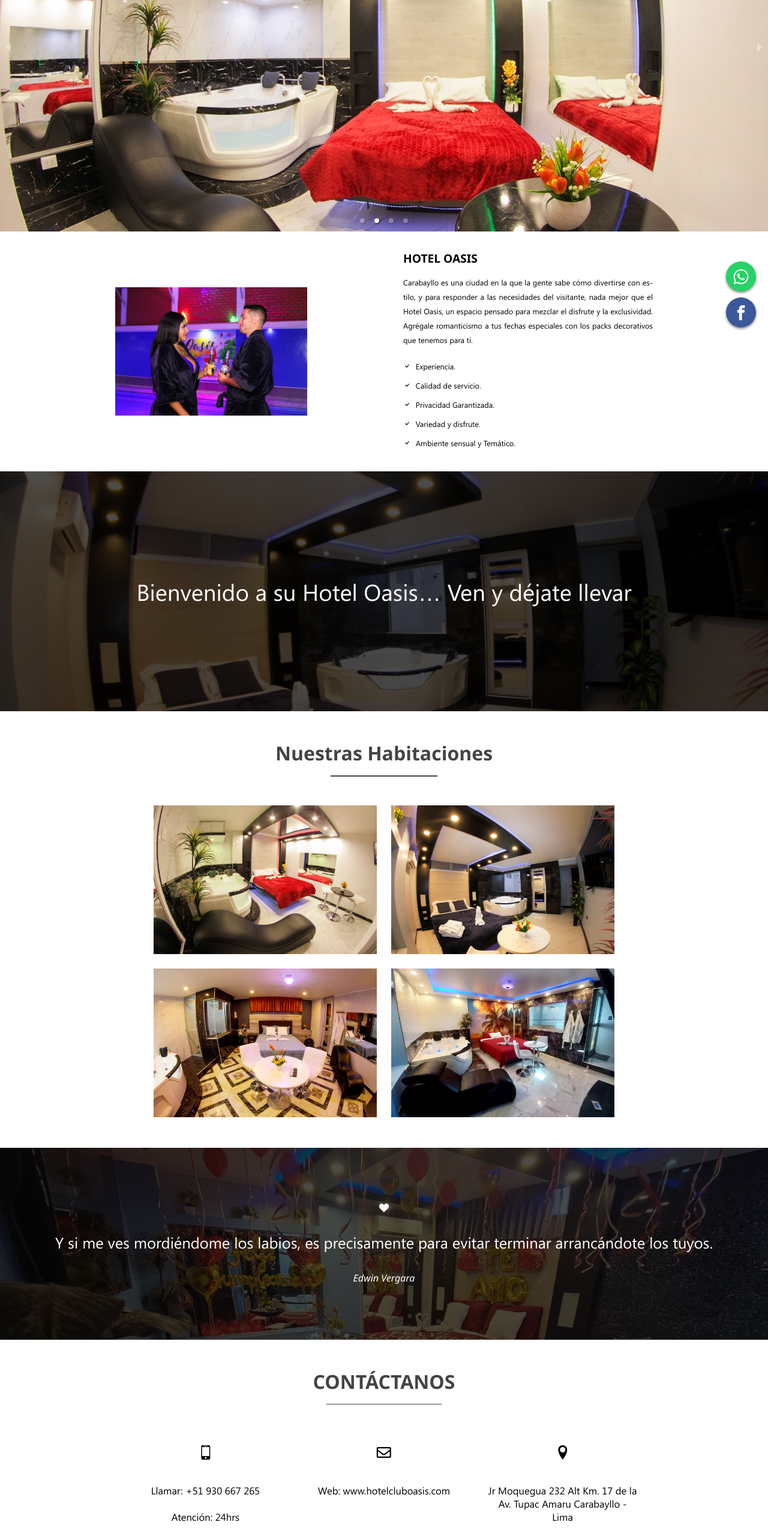
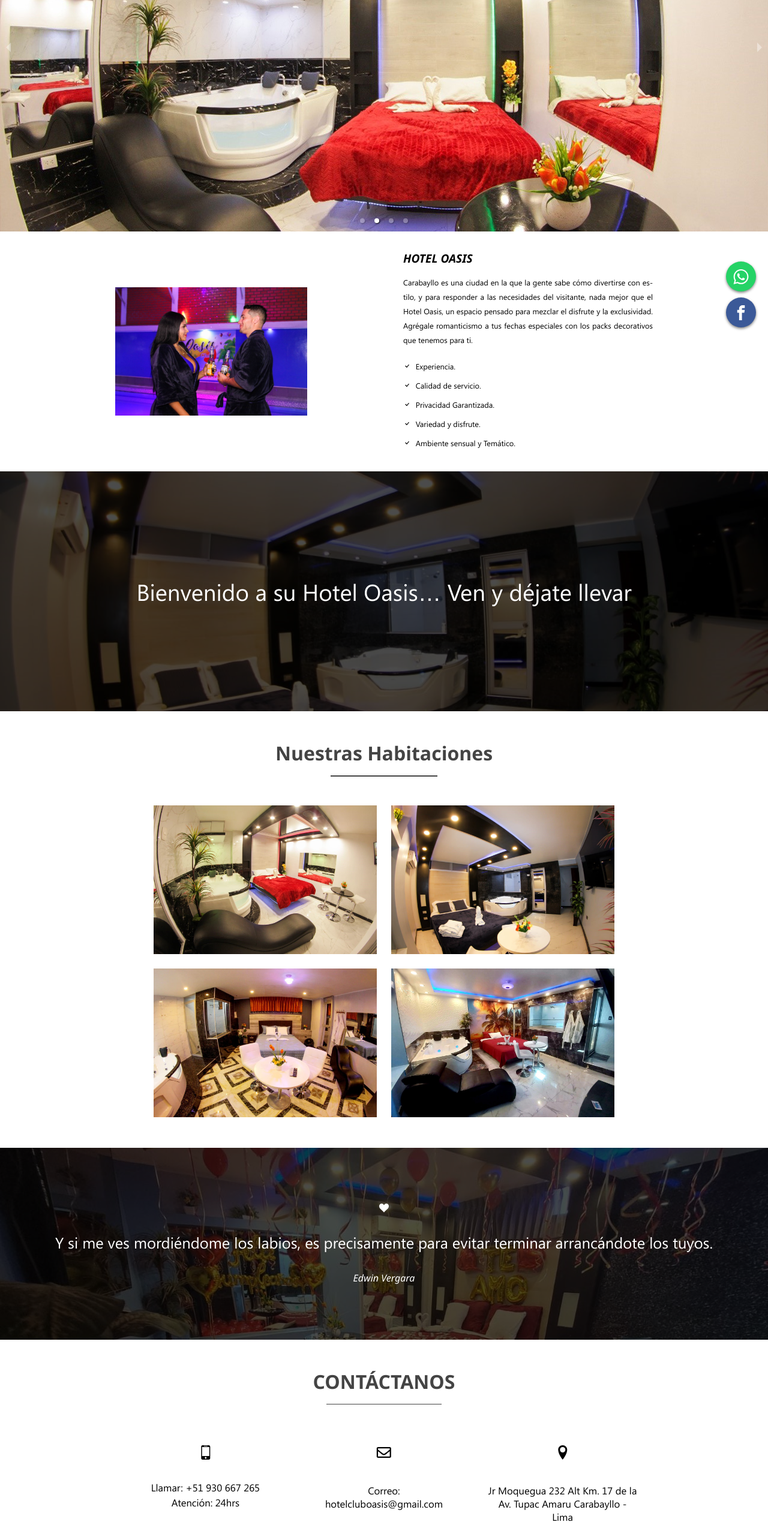
Before and after one commit to DiegoCP27/Hotel-Oasis, a Next.js app: page / in a window 1280 px wide. Shown: the part 234-2797 px from the top of the page at 60% size. Built offline with nearby package versions, Linux system fonts and the light colour scheme.

Commit message:
refactor: index

```diff
--- a/pages/index.tsx
+++ b/pages/index.tsx
@@ -38,7 +38,7 @@
         <div id={'nosotros'} className={styles.Section2}>
           <img className={styles.Section2__imagenizq} alt='' src={"/pages/home/Piscina.jpg"}/>
           <div className={styles.Section2__texto}>
-            <h4><b>HOTEL OASIS</b></h4>
+            <h4><b><em>HOTEL OASIS</em></b></h4>
             <p>Carabayllo es una ciudad en la que la gente sabe cómo divertirse con estilo, y para responder a las necesidades del visitante, nada mejor que el Hotel Oasis, un espacio pensado para mezclar el disfrute y la exclusividad. Agrégale romanticismo a tus fechas especiales con los packs decorativos que tenemos para ti.</p>
             <ul>
               <li className={styles.Icon}><BsCheck className={styles.Icon__icon}/> Experiencia.</li>
@@ -84,13 +84,13 @@
             <div className={styles.Line}/>
           </div>
           <div className={styles.Contacto}>
-            <div className={styles.Container}>
+            <div className={`${styles.Container} ${styles.Container__altura}`}>
               <ImMobile className={styles.Container__iconsize}/>
               <p>Llamar: +51 930 667 265<br/><br/>Atención: 24hrs</p>
             </div>
             <div className={styles.Container}>
               <FaRegEnvelope className={styles.Container__iconsize}/>
-              <p>Web: <a href="http://hotelcluboasis.com/"><span>www.hotelcluboasis.com</span></a></p>
+              <p>Correo: <a href="http://hotelcluboasis.com/"><span>hotelcluboasis@gmail.com</span></a></p>
             </div>
             <div className={styles.Container}>
               <ImLocation className={styles.Container__iconsize}/>
```
